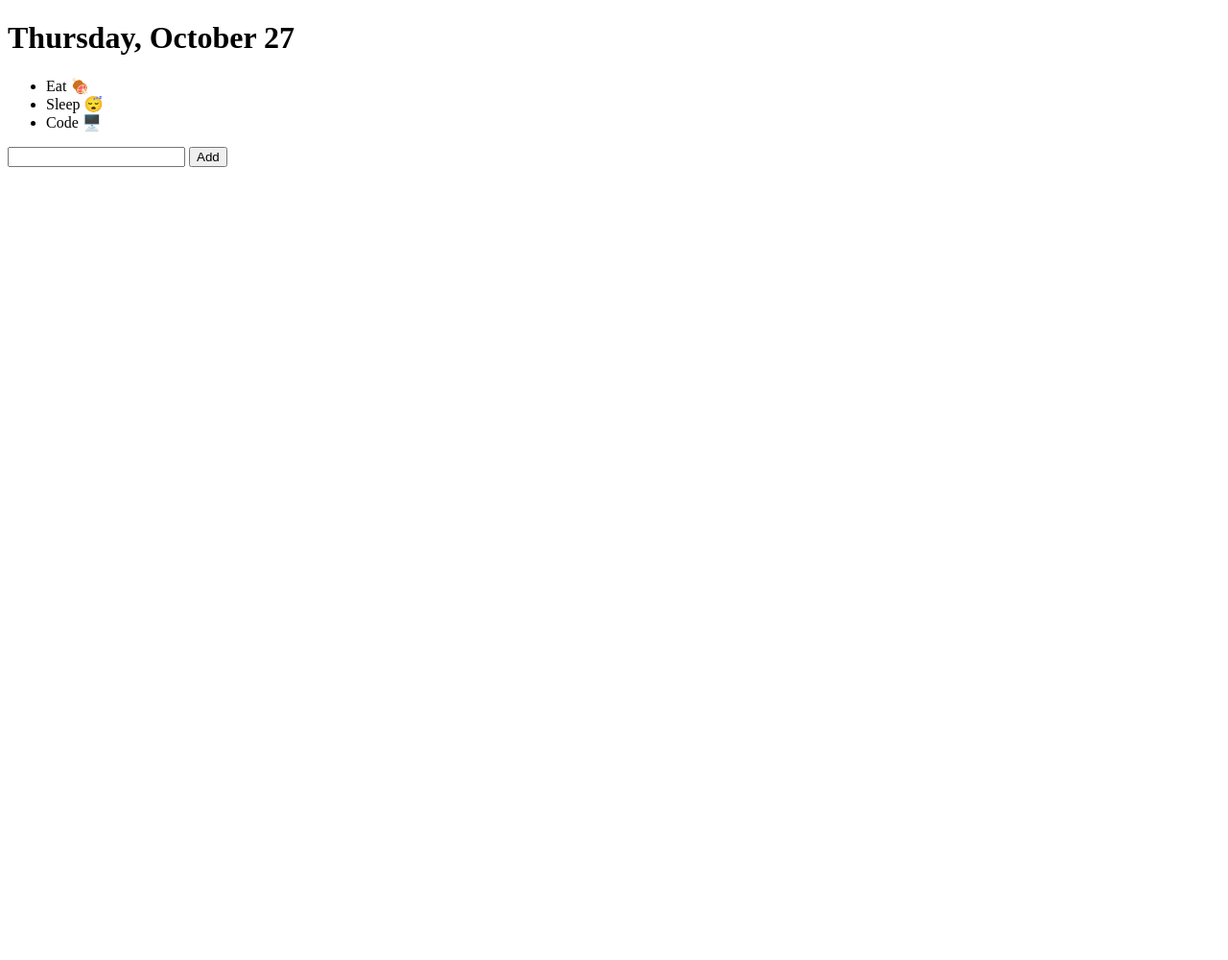
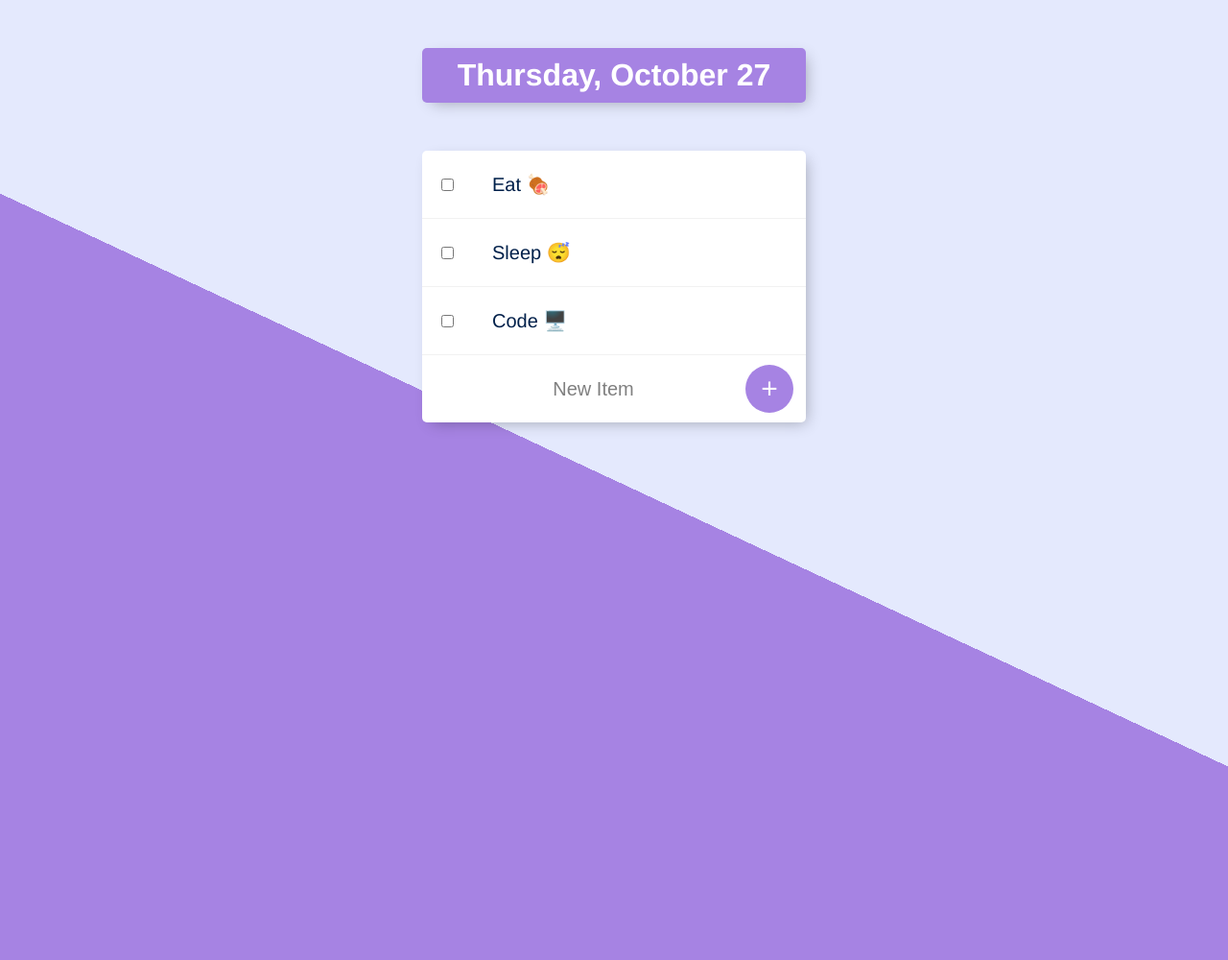
Before and after one commit to Muhammad-Bilal-97/todo-list, a Node server app: page / in a window 1280 px wide. Shown: the whole page at 96% size. Before the commit the page ends 174 px from the top, so only its background shows below. Run offline with Node 20, Linux system fonts and the light colour scheme.

Commit message:
CSS commit

```diff
--- a/app.js
+++ b/app.js
@@ -8,6 +8,7 @@ let items = ["Eat 🍖", "Sleep 😴", "Code 🖥️"];
 app.set("view engine", "ejs");
 
 app.use(bodyParser.urlencoded({ extended: true }));
+app.use(express.static("public"));
 
 app.get("/", function (req, res) {
   let today = new Date();
--- /dev/null
+++ b/public/css/styles.css
@@ -0,0 +1,96 @@
+html {
+  background-color: #e4e9fd;
+  background-image: -webkit-linear-gradient(65deg, #a683e3 50%, #e4e9fd 50%);
+  min-height: 1000px;
+  font-family: "helvetica neue";
+}
+
+h1 {
+  color: #fff;
+  padding: 10px;
+}
+
+.box {
+  max-width: 400px;
+  margin: 50px auto;
+  background: white;
+  border-radius: 5px;
+  box-shadow: 5px 5px 15px -5px rgba(0, 0, 0, 0.3);
+}
+
+#heading {
+  background-color: #a683e3;
+  text-align: center;
+}
+
+.item {
+  min-height: 70px;
+  display: flex;
+  align-items: center;
+  border-bottom: 1px solid #f1f1f1;
+}
+
+.item:last-child {
+  border-bottom: 0;
+}
+
+input:checked + p {
+  text-decoration: line-through;
+  text-decoration-color: #a683e3;
+}
+
+input[type="checkbox"] {
+  margin: 20px;
+}
+
+p {
+  margin: 0;
+  padding: 20px;
+  font-size: 20px;
+  font-weight: 200;
+  color: #00204a;
+}
+
+form {
+  text-align: center;
+  margin-left: 20px;
+}
+
+button {
+  min-height: 50px;
+  width: 50px;
+  border-radius: 50%;
+  border-color: transparent;
+  background-color: #a683e3;
+  color: #fff;
+  font-size: 30px;
+  padding-bottom: 2px;
+  border-width: 0;
+}
+
+input[type="text"] {
+  text-align: center;
+  height: 60px;
+  top: 10px;
+  border: none;
+  background: transparent;
+  font-size: 20px;
+  font-weight: 200;
+  width: 313px;
+}
+
+input[type="text"]:focus {
+  outline: none;
+  box-shadow: inset 0 -3px 0 0 #a683e3;
+}
+
+::placeholder {
+  color: grey;
+  opacity: 1;
+}
+
+footer {
+  color: white;
+  color: rgba(0, 0, 0, 0.5);
+  text-align: center;
+}
--- a/views/list.ejs
+++ b/views/list.ejs
@@ -5,20 +5,26 @@
     <meta http-equiv="X-UA-Compatible" content="IE=edge" />
     <meta name="viewport" content="width=device-width, initial-scale=1.0" />
     <title>To Do List</title>
+    <link rel="stylesheet" href="/css/styles.css" />
   </head>
   <body>
-    <h1><%= kindOfDay %></h1>
-    <ul>
+    <div class="box" id="heading">
+      <h1><%= kindOfDay %></h1>
+    </div>
+
+    <div class="box">
       <% for (i = 0; i < newListItems.length; i++){ %>
+      <div class="item">
+        <input type="checkbox" />
+        <p><%= newListItems[i] %></p>
+      </div>
+      <% } %>
 
-      <li><%= newListItems[i] %></li>
-
-      <% } %>
-    </ul>
-
-    <form action="/" method="post">
-      <input type="text" name="newItem" />
-      <button type="submit" name="button">Add</button>
-    </form>
+      <form class="item" action="/" method="post">
+        <input type="text" name="newItem" / placeholder="New Item"
+        autocomplete="off">
+        <button type="submit" name="button">+</button>
+      </form>
+    </div>
   </body>
 </html>
```
Also changed, not shown: 1 other file.
